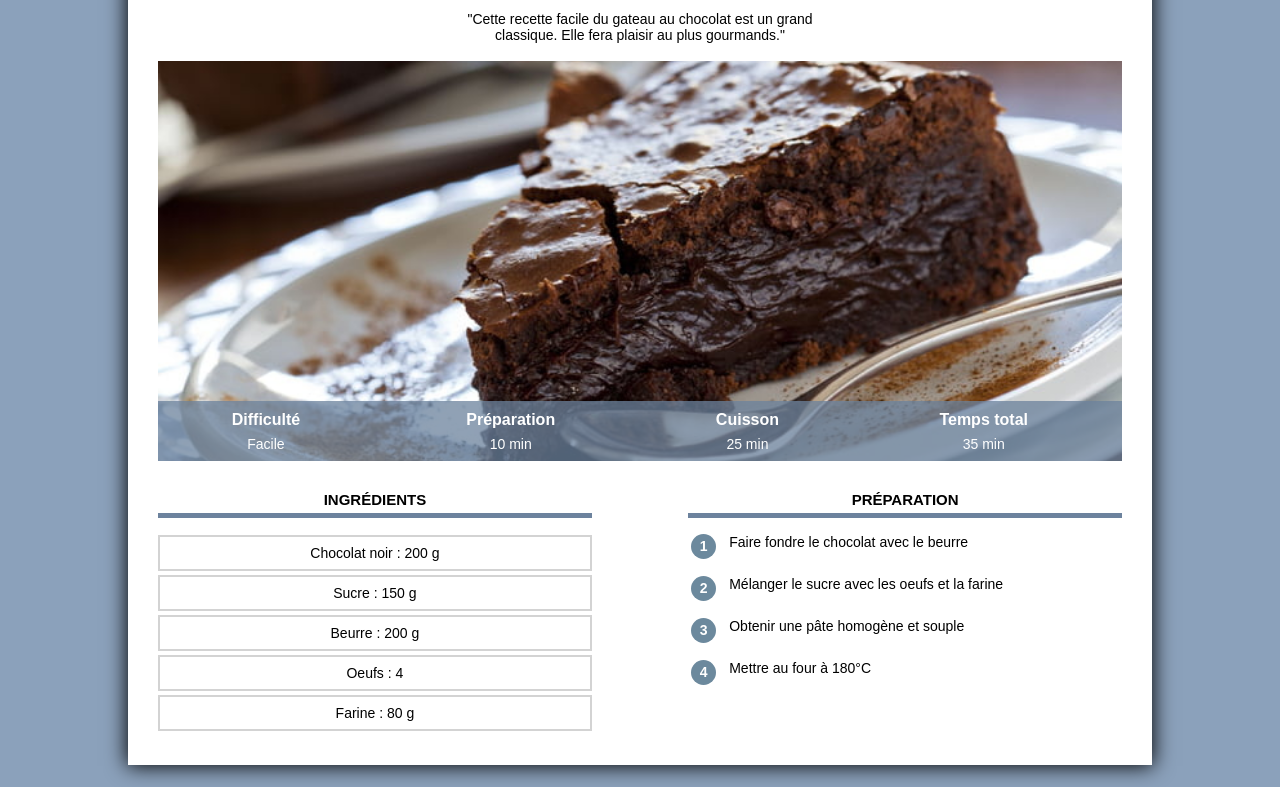
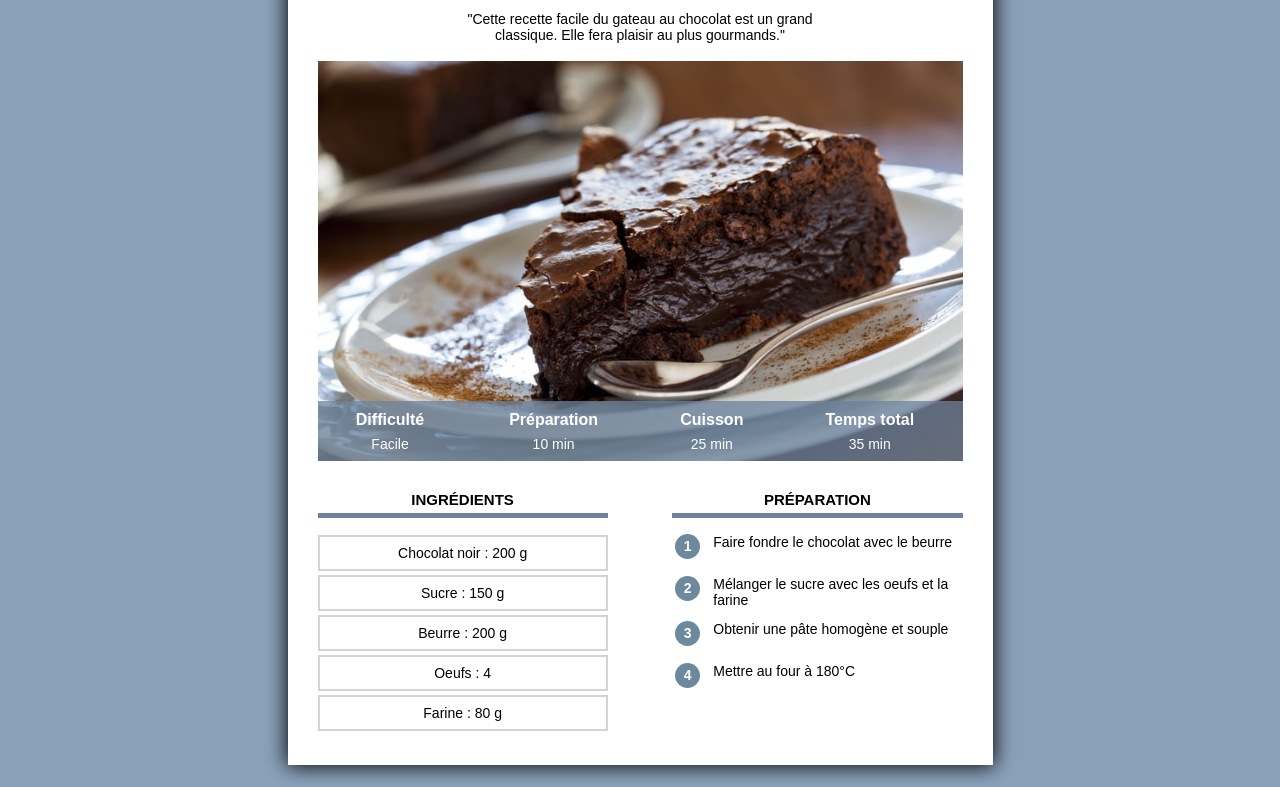
Before and after one commit to Nicolas2405/recette_test_html, a plain HTML site: page index.html in a window 1280 px wide. Shown: the part 148-935 px from the top of the page. Drawn offline with Linux system fonts and the light colour scheme.

Commit message:
Add files via upload

```diff
--- a/exo_recette.css
+++ b/exo_recette.css
@@ -1,7 +1,7 @@
 * {
     overflow: auto;
 }
-
+/*Mon commentaire CSS*/
 body {
     background-color:#8BA1BB;
     font-family: Arial;
@@ -16,13 +16,11 @@ p.category {
     margin-bottom: 0px;
     font-weight: bold;
     font-size: 16px
-
 }
 div.contenu {
     background-color:white;
-    margin: 60px 10% 80px 10%;
-    padding: 0px 30px 30px 30px;
-    min-width: 350px;
+    margin: 40px 8px 40px 8px;
+    padding: 0px 8px 20px 8px;
     box-shadow: 0px 0px 20px 1px black;
     overflow: visible
 }
@@ -63,15 +61,15 @@ table.info {
     width:100%;
     color:white;
     background-color: #6C829DC0;
-    height: 60px
+    height: 50px
 }
 table.info td {
     text-align: center;
-    font-size: 14px;
+    font-size: 12px;
     vertical-align: top
 }
 table.info th {
-    font-size: 16px;
+    font-size: 14px;
     vertical-align: bottom;
     padding-bottom: 4px;
 }
@@ -83,7 +81,7 @@ img.info {
     background-color: lightgrey;
 }
 div.colonne {
-    width: 45%;
+    width: 100%;
     margin-top: 20 px;
 }
 
@@ -96,10 +94,6 @@ div.colonne h2 {
 }
 div.colonne1 {
     display: inline-block;
-    margin-right: 10%;
-}
-div.colonne2 {
-    float: right;
 }
 div.ingredients p {
     text-align: center;
@@ -134,4 +128,37 @@ table.preparation tr {
     height: 40px;
 }
 
-/*Mon commentaire CSS*/
+/*Styles pour ordinateur*/
+@media only screen and (min-width: 768px) {
+    div.contenu {
+        min-width: 350px;
+        margin: 60px 10% 80px 10%;
+        padding: 0px 30px 30px 30px;
+        max-width: 650px;
+    }
+    table.info {
+        height: 60px
+    }
+    table.info td {
+        font-size: 14px;
+    }
+    table.info th {
+        font-size: 16px;
+    }
+    div.colonne {
+        width: 45%;
+*    }
+    div.colonne1 {
+        margin-right: 10%;
+    }
+    div.colonne2 {
+        float: right;
+    }
+
+
+    @media only screen and (min-width: 900px) {
+        div.contenu {
+            margin-left: auto;
+            margin-right: auto;
+            width: 645px;
+        }
--- a/index.html
+++ b/index.html
@@ -3,6 +3,7 @@
     <head>
         <title>Recette du gateau au chocolat</title>
         <meta charset="UTF-8">
+        <meta name="viewport" content="width=device-width, initial-scale=1.0">
         <link rel="stylesheet" href="exo_recette.css">
     </head>
 
```
Also changed, not shown: exo_recette.html (+1 -0 lines).
